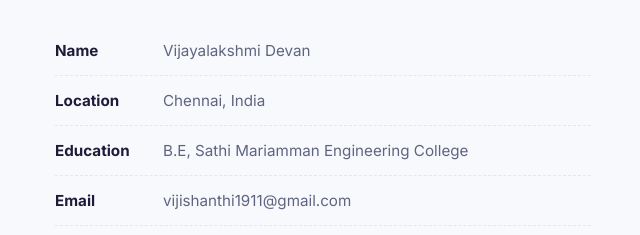
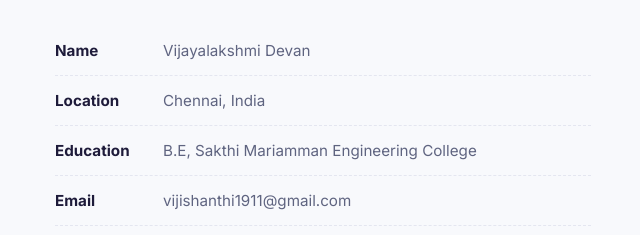
Before and after one commit to vijishanthi1911/VijiDev, a plain HTML site: page index.html in a window 1280 px wide. Shown: the part 1200-1435 px from the top of the page, 609-1249 px from the left. Drawn offline with Linux system fonts and the light colour scheme.

Commit message:
Correct education institution name in index.html

```diff
--- a/index.html
+++ b/index.html
@@ -317,7 +317,7 @@
         <ul class="info-list reveal">
           <li><strong>Name</strong><span>Vijayalakshmi Devan</span></li>
           <li><strong>Location</strong><span>Chennai, India</span></li>
-          <li><strong>Education</strong><span>B.E, Sathi Mariamman Engineering College</span></li>
+          <li><strong>Education</strong><span>B.E, Sakthi Mariamman Engineering College</span></li>
           <li><strong>Email</strong><a href="mailto:vijishanthi1911@gmail.com">vijishanthi1911@gmail.com</a></li>
           <li><strong>Phone</strong><a href="tel:+919080742264">+91 90807 42264</a></li>
         </ul>
```
